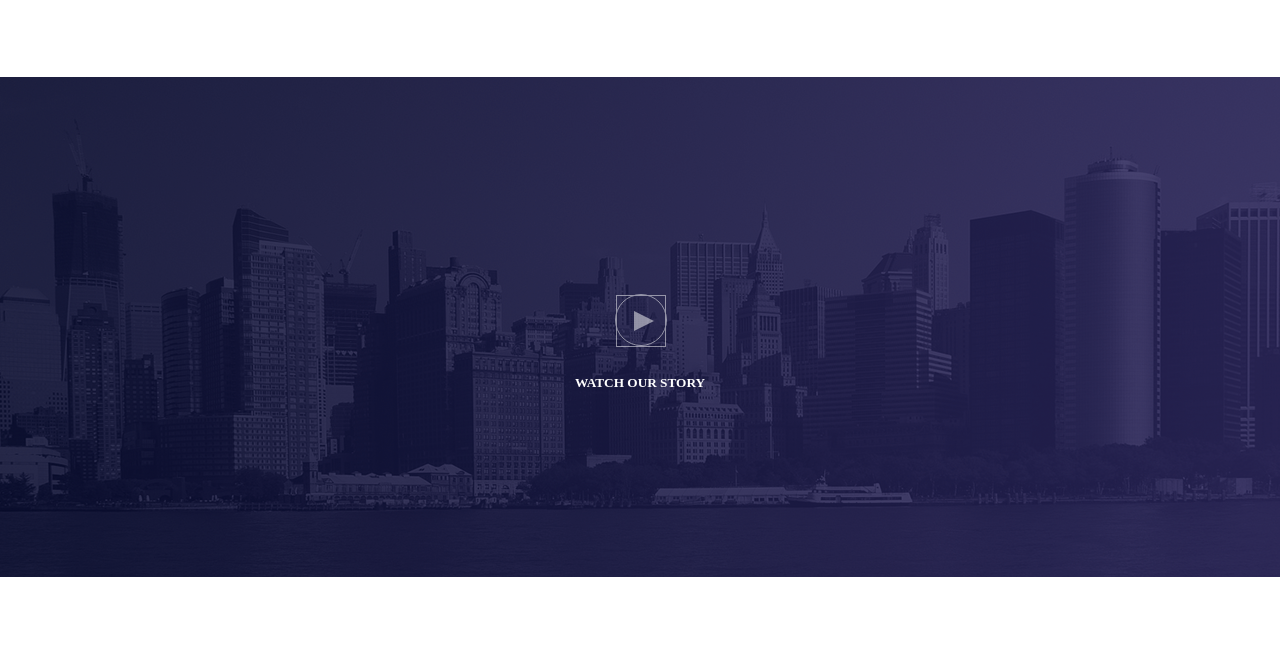
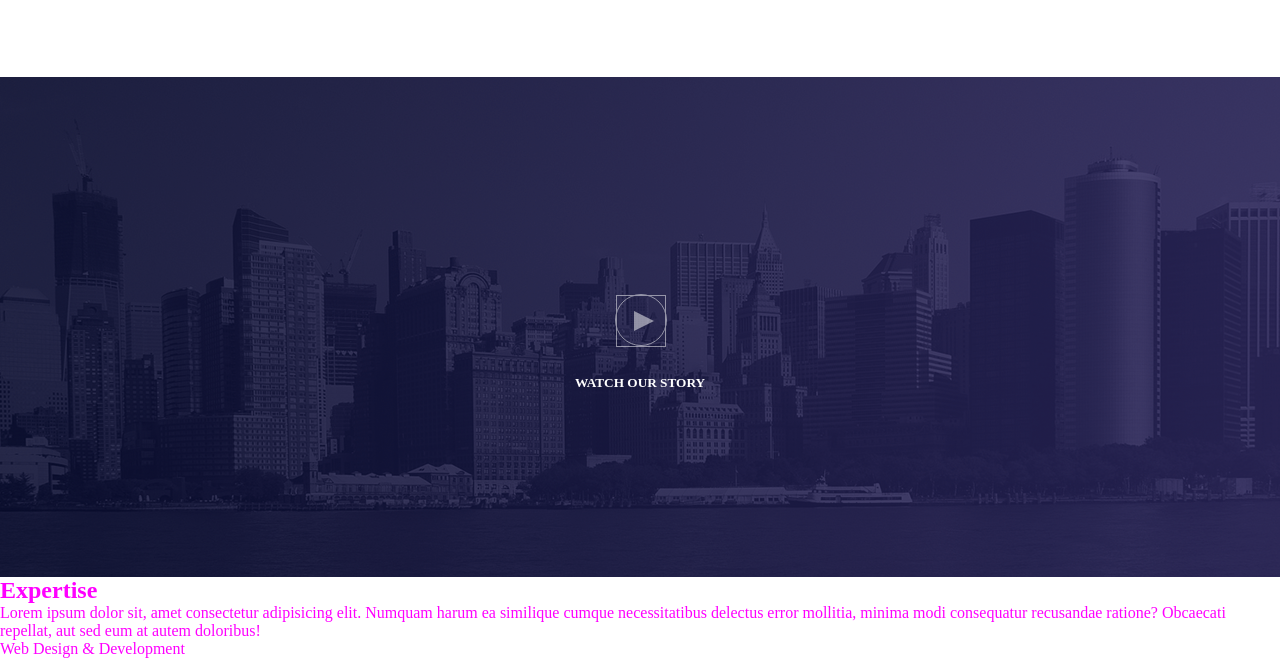
Before and after one commit to Ela110/psd_to_html, a plain HTML site: page index.html in a window 1280 px wide. Shown: the part 968-1626 px from the top of the page. Before the commit the page ends 1545 px from the top, so only its background shows below. Drawn offline with Linux system fonts and the light colour scheme.

Commit message:
this is a new branch

```diff
--- a/index.html
+++ b/index.html
@@ -79,7 +79,14 @@
         <!-- Ela end -->
 
         <!-- Wale start -->
-        <section id="expertise-section"></section>
+        <section id="expertise-section">
+            <h2>Expertise</h2>
+            <p>Lorem ipsum dolor sit, amet consectetur adipisicing elit. Numquam harum ea similique cumque necessitatibus delectus error mollitia, minima modi consequatur recusandae ratione? Obcaecati repellat, aut sed eum at autem doloribus!</p>
+            <div class="white-back">
+                <div class="container-grid">Web Design & Development</div>
+
+            </div>
+        </section>
         <section id="team-section">
 
         </section>
```
Also changed, not shown: images/screen.png (added).
